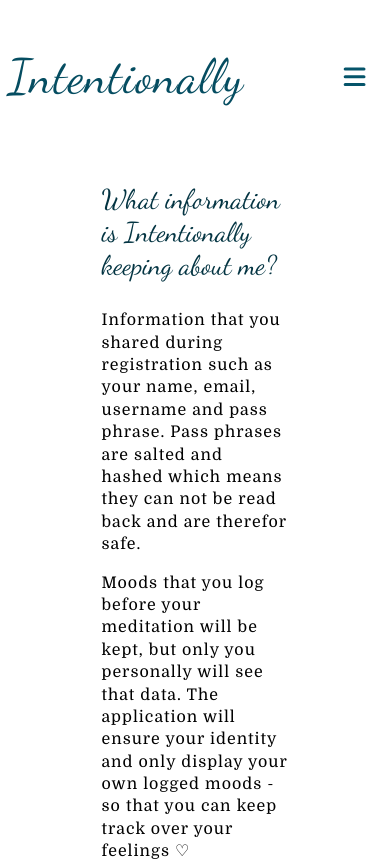
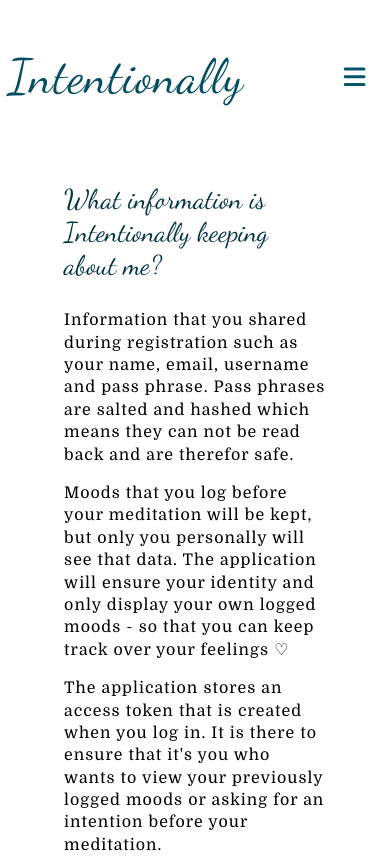
Before and after one commit to violacaroline/intentionally-frontend-react, a React (Create React App) app in the folder intention-app/: page /info in a window 390 px wide. Shown: the top 861 px of the page. Built offline with nearby package versions, Linux system fonts and the light colour scheme.

Commit message:
Change width on info page for mobile

```diff
--- a/intention-app/src/index.css
+++ b/intention-app/src/index.css
@@ -802,4 +802,9 @@ input {
     margin: 5% 0;
   }
 
+  /* INFO MOBILE */
+  .info-text {
+    width: 70%;
+  }
+
 }
```
